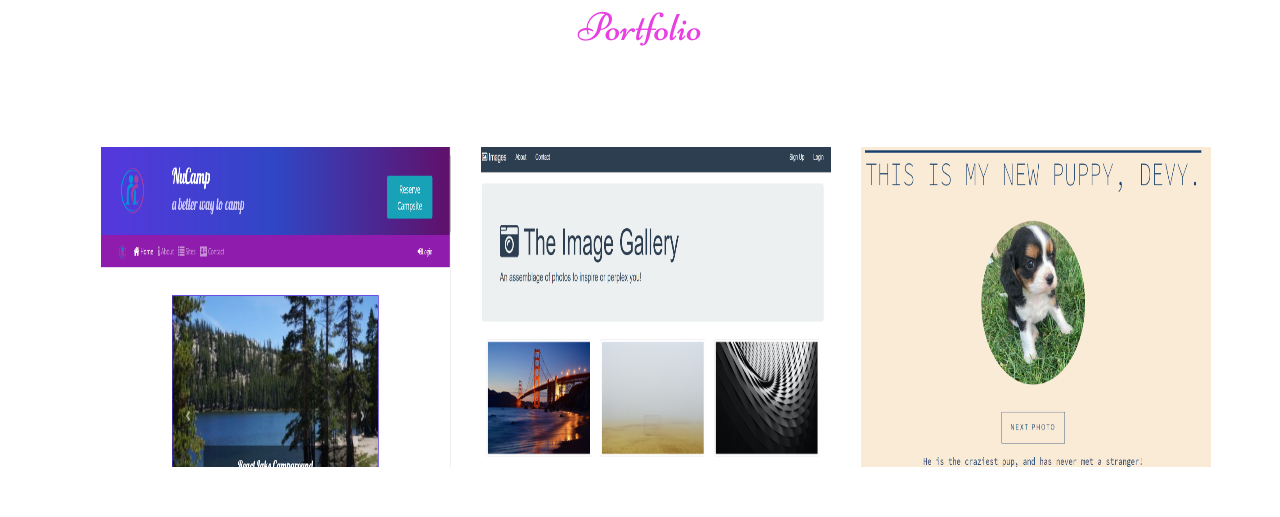
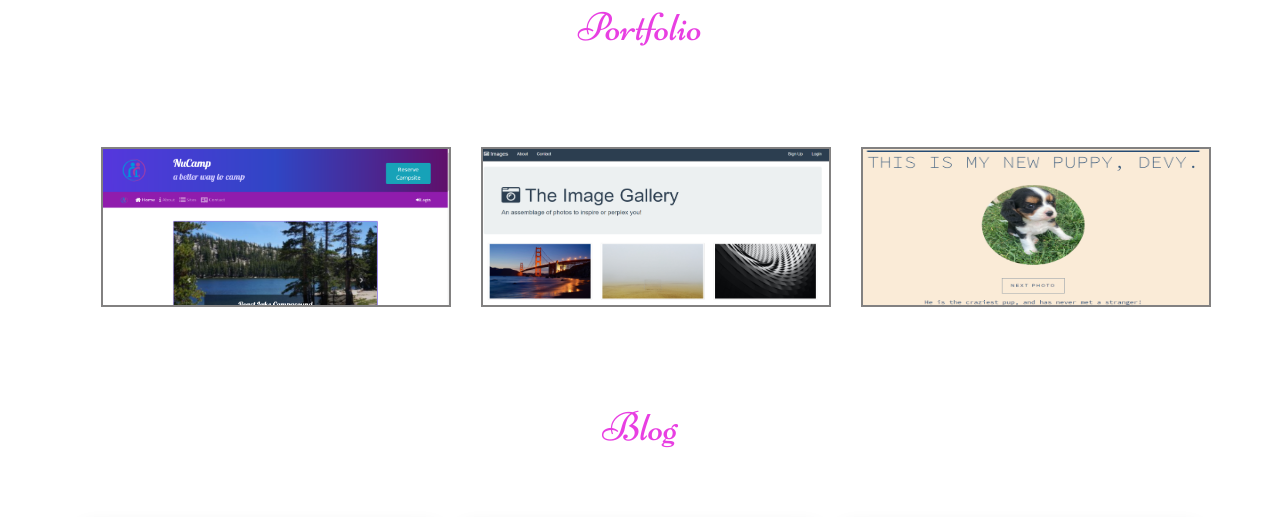
Before and after one commit to NerdyDiva/DarlinArtiles, a website: page index.html in a window 1280 px wide. Shown: the part 1706-2223 px from the top of the page. Drawn offline with nearby package versions, Linux system fonts and the light colour scheme.

Commit message:
Update main.css

```diff
--- a/main.css
+++ b/main.css
@@ -99,9 +99,10 @@ border-radius: 50%
     margin: 2em;
 }
 .portfolio img{
-    height: 20rem;
+   height: 10rem;
     width: 100%;
     margin: 1em;
+    border: 2px solid #828181;
 
 }
 
```
